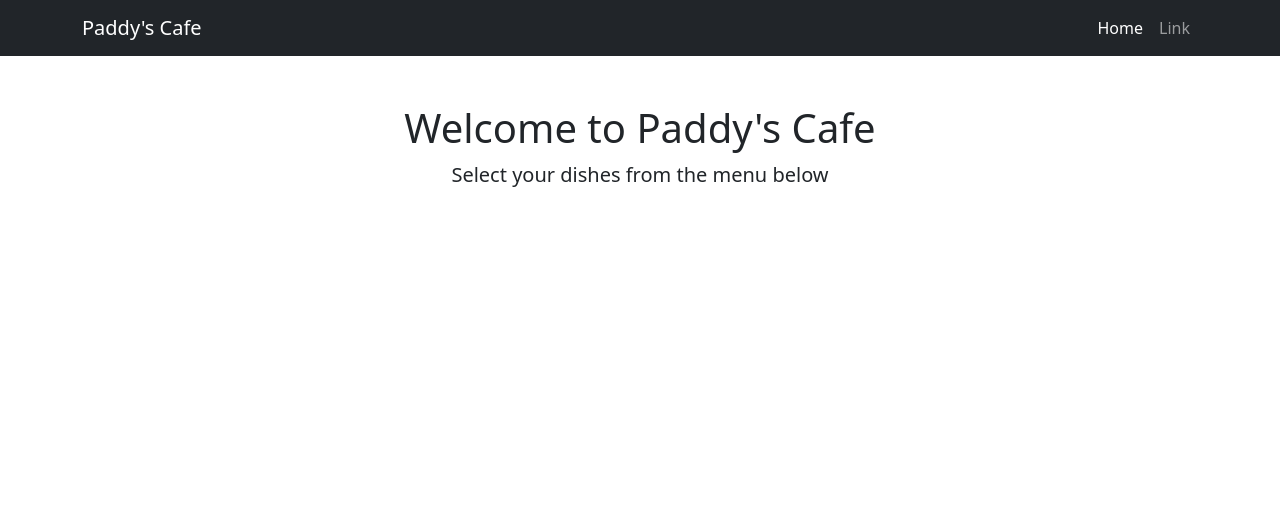
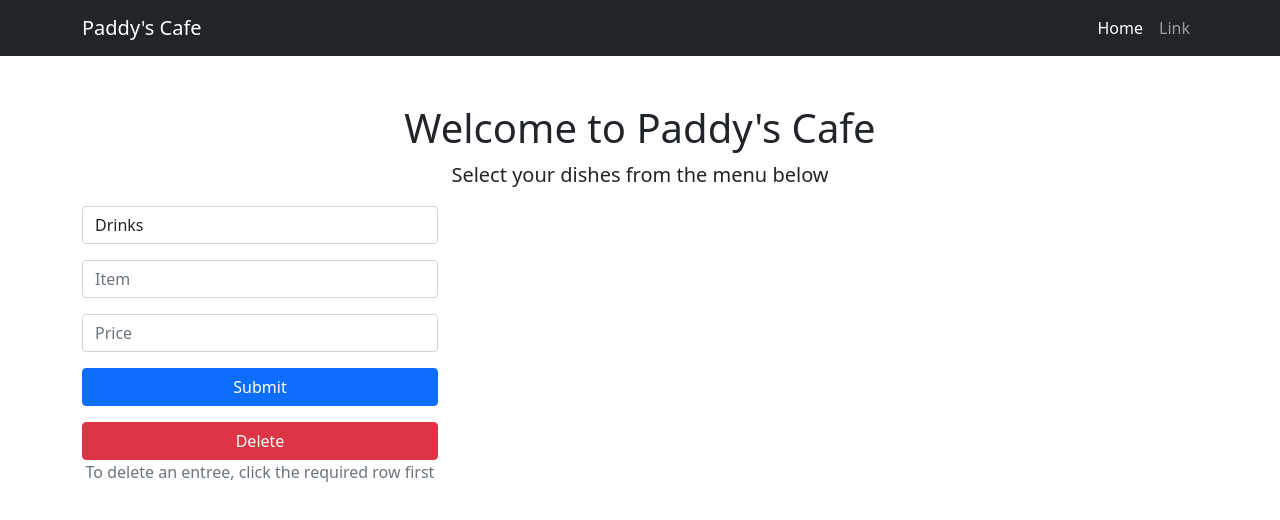
Before and after one commit to mikhail-cct/ssp-practical, a website: page views/index.html in a window 1280 px wide. Drawn offline with nearby package versions, Linux system fonts and the light colour scheme; no server answers.

Commit message:
wk13 index.html changes

```diff
--- a/views/index.html
+++ b/views/index.html
@@ -32,11 +32,32 @@
         </nav>
         <!-- Page content-->
         <div class="container">
-            <div class="text-center mt-5">
-                <h1>Welcome to Paddy's Cafe</h1>
-                <p class="lead">Select your dishes from the menu below</p>
+            <div class="row">
+                <div class="text-center mt-5">
+                    <h1>Welcome to Paddy's Cafe</h1>
+                    <p class="lead">Select your dishes from the menu below</p>
+                </div>
+                <div id="results" class="col-lg-8 mb-5 order-2"></div>
+                <div id="menu" class="col-lg-4 mb-5 order-1">
+                    <form enctype="application/json" action="/post/json" method="post">
+                        <div class="form-group">
+                            <select class="form-control" name="sec_n">
+                                <option value="0">Drinks</option>
+                                <option value="1">Side Dishes</option>
+                                <option value="2">Breakfast</option>
+                                <option value="3">Lunch</option>
+                                <option value="4">Dinner</option>
+                            </select>
+                            <input class="form-control mt-3" type="text" name="item" placeholder="Item">
+                            <input class="form-control mt-3" type="text" name="price" placeholder="Price">
+                            <div class="d-grid gap-2"><button type="submit" class="btn btn-primary btn-block mt-3">Submit</button></div>
+                        </div>
+                    </form>
+                    <div class="d-grid gap-2">
+                    <button id="delete" class="btn btn-danger btn-block mt-3">Delete</button></div>
+                    <p class="text-muted text-center">To delete an entree, click the required row first</p>
+                </div>
             </div>
-            <div id="results" class="col-lg-12 mb-5"></div>
         </div>
         <!-- Bootstrap core JS-->
         <script src="https://cdn.jsdelivr.net/npm/bootstrap@5.1.3/dist/js bootstrap.bundle.min.js"></script>
```
